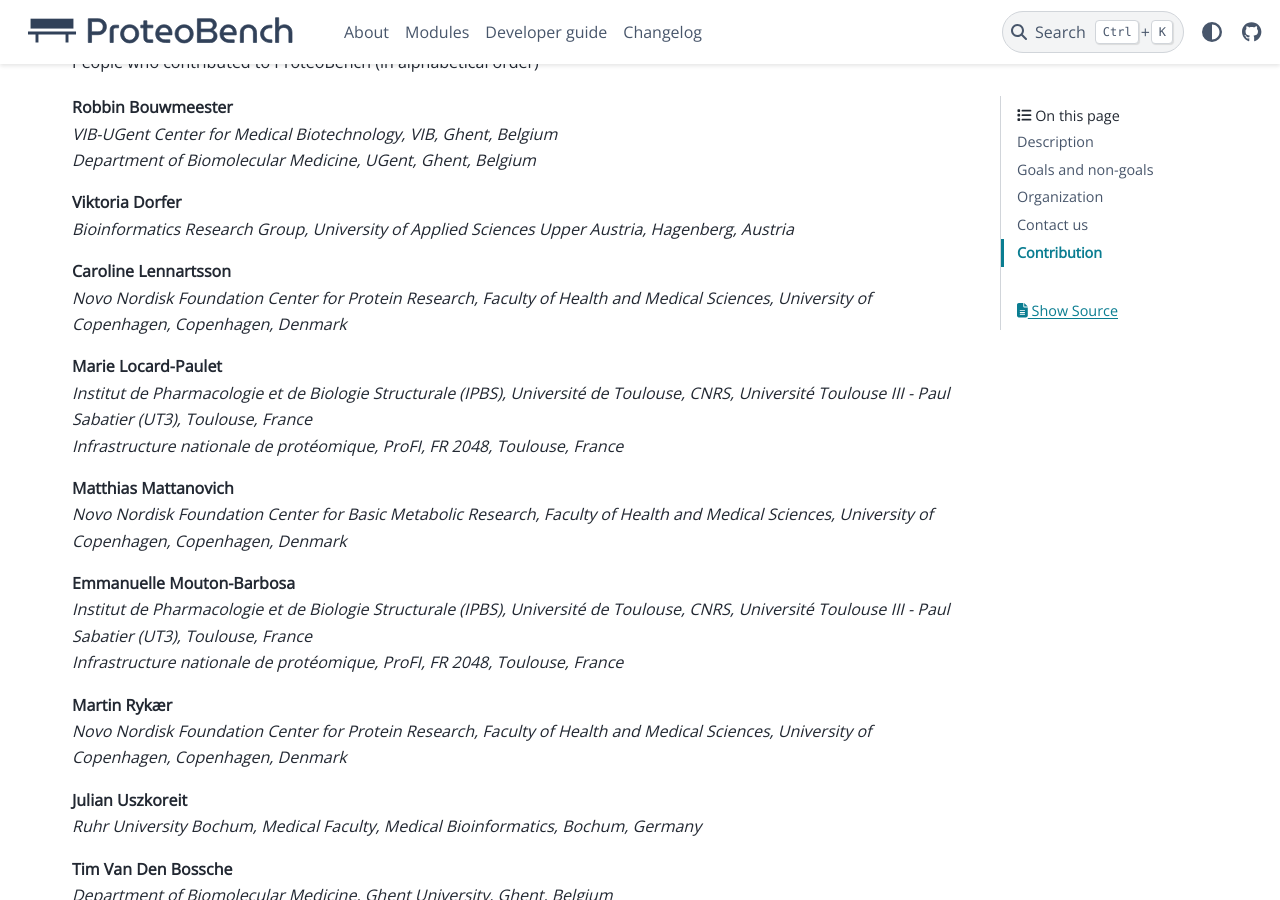
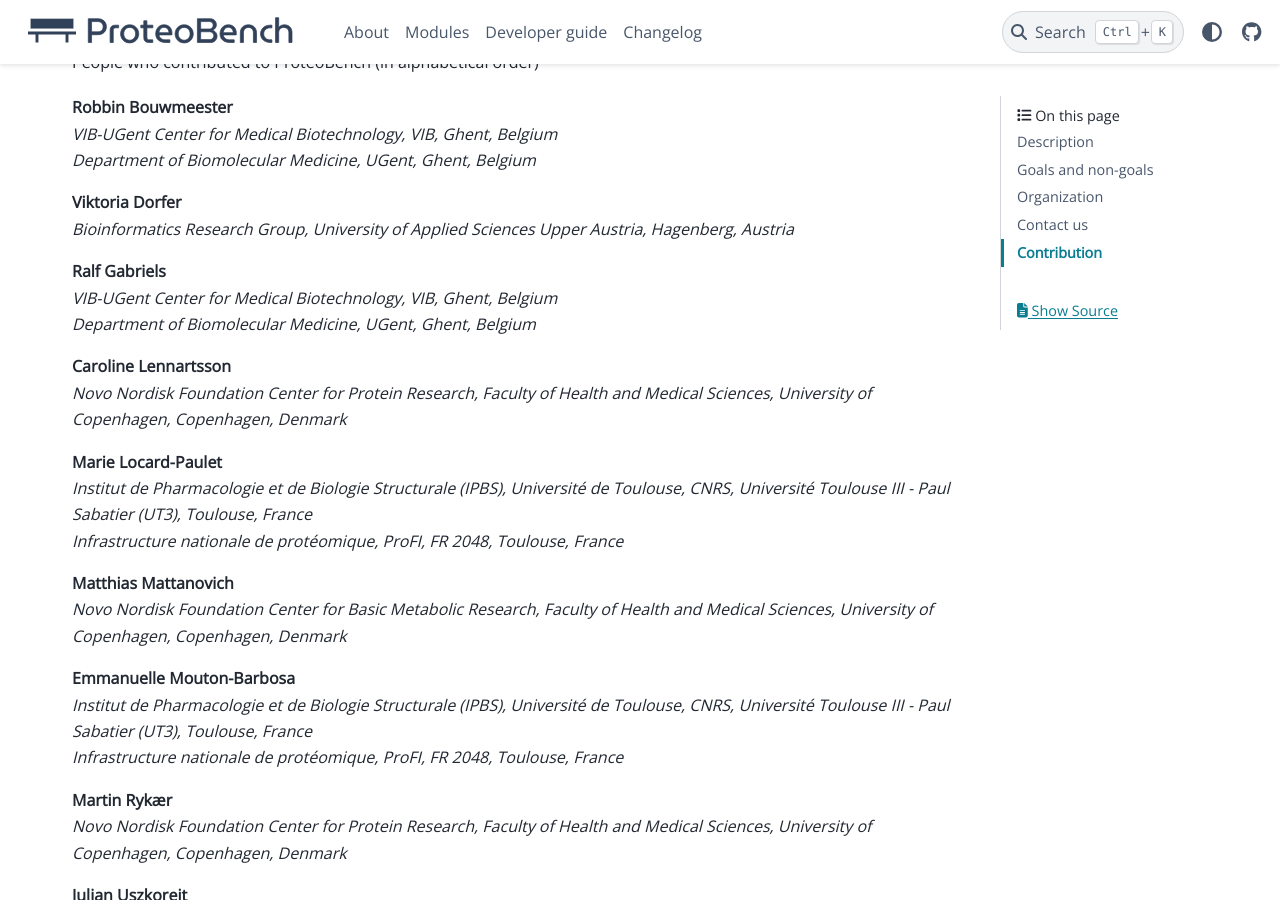
Before and after one commit to Proteobench/ProteoBench, a Sphinx documentation site: the page built from docs/index.rst, in a window 1280 px wide and 900 px high, scrolled down 1506 px. Built offline with Sphinx 7.4.7 and the PyData theme 0.15.4, drawn with Linux system fonts in a browser that asks for light colours; pages that are not in the unit, such as notebooks, are missing from menus.

Commit message:
Update index.rst

```diff
--- a/docs/index.rst
+++ b/docs/index.rst
@@ -81,6 +81,11 @@ People who contributed to ProteoBench (in alphabetical order)
     *Bioinformatics Research Group, University of Applied Sciences Upper Austria, Hagenberg, Austria*
 
 .. line-block::
+    **Ralf Gabriels**
+    *VIB-UGent Center for Medical Biotechnology, VIB, Ghent, Belgium*
+    *Department of Biomolecular Medicine, UGent, Ghent, Belgium*
+
+.. line-block::
     **Caroline Lennartsson**
     *Novo Nordisk Foundation Center for Protein Research, Faculty of Health and Medical Sciences, University of Copenhagen, Copenhagen, Denmark*
 
```
